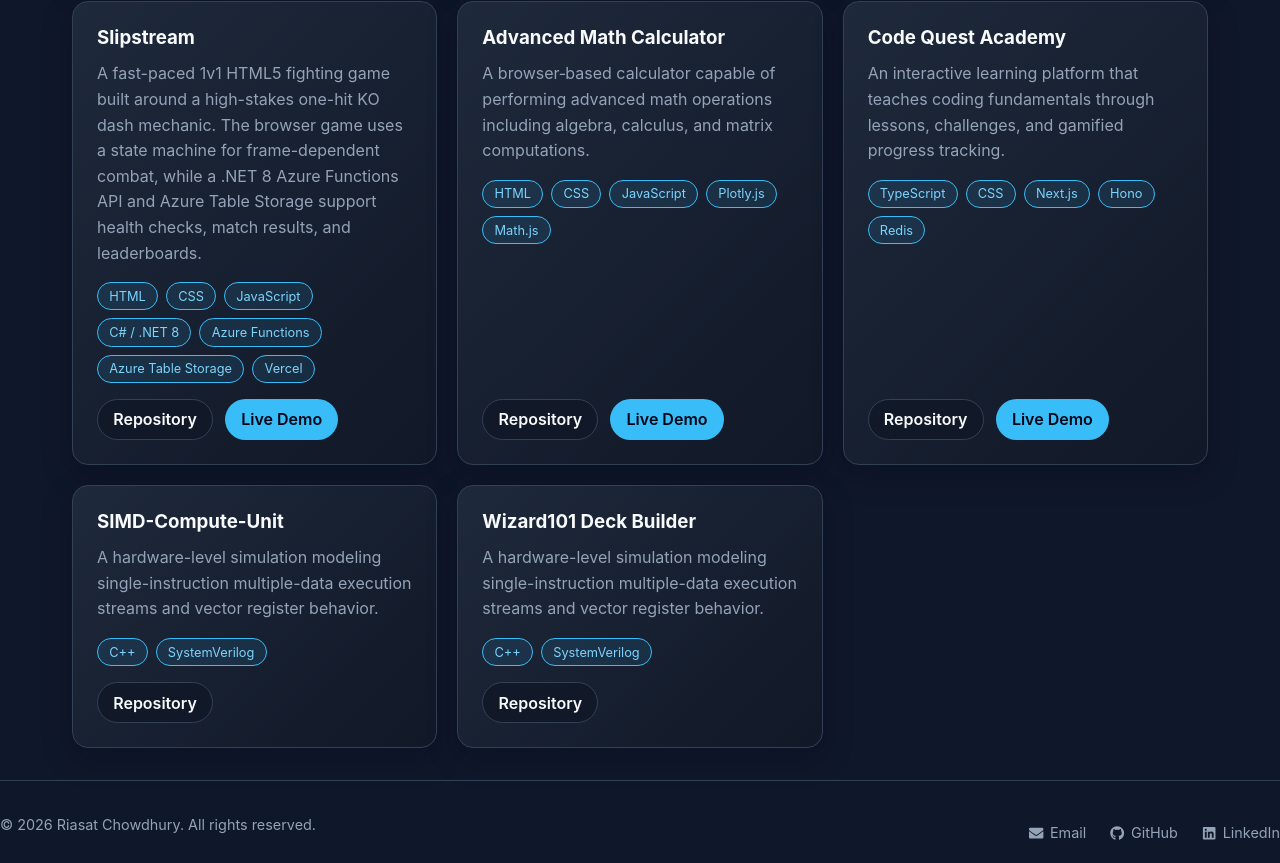
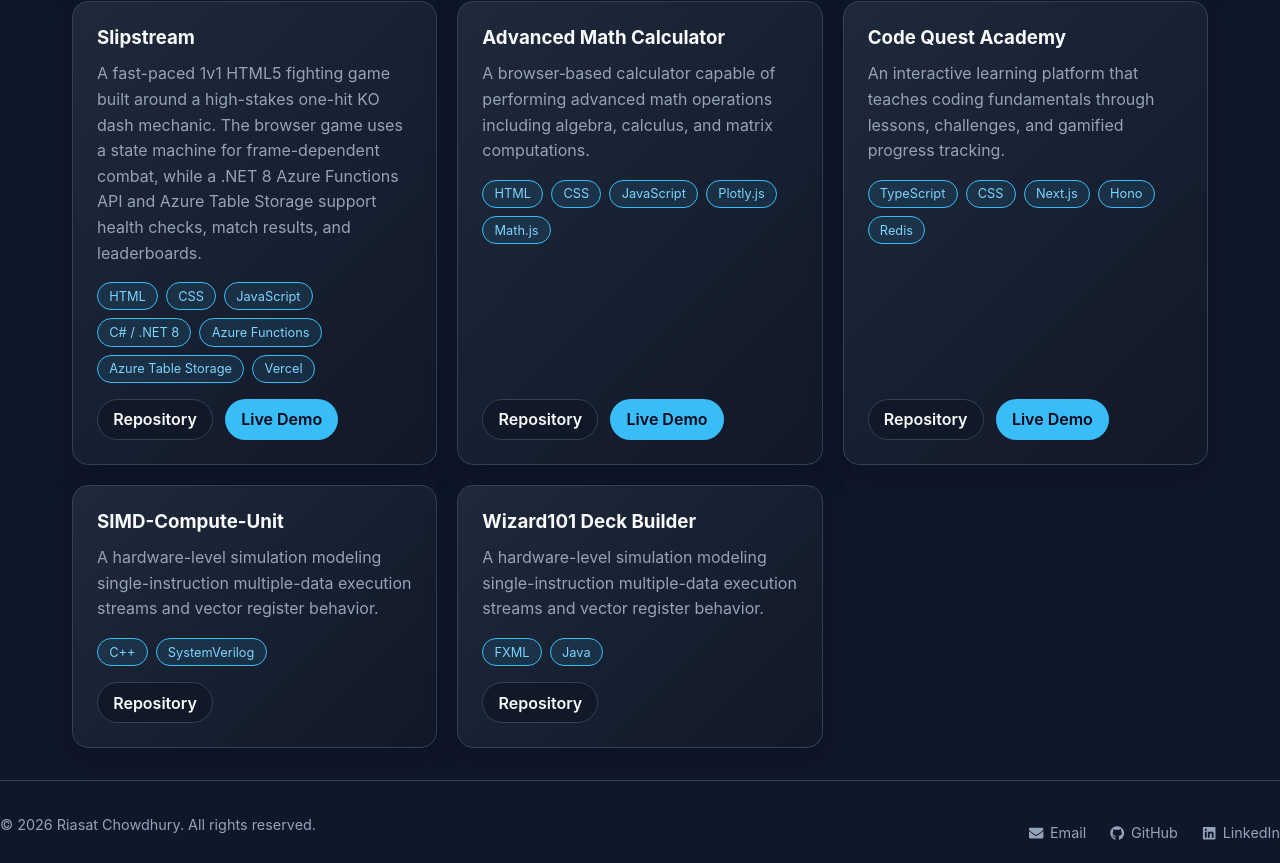
Before and after one commit to rchowd9/personal-portfolio, a React (Vite) app: page /#/projects in a window 1280 px wide. Shown: the part 1379-2242 px from the top of the page. Built offline with nearby package versions, Linux system fonts and the light colour scheme.

Commit message:
called each of the criterions and diagnosed their misses

```diff
--- a/src/pages/Projects.jsx
+++ b/src/pages/Projects.jsx
@@ -100,7 +100,7 @@ export default function Projects() {
       title: "Wizard101 Deck Builder",
       description:
         "A hardware-level simulation modeling single-instruction multiple-data execution streams and vector register behavior.",
-      tech: ["C++", "SystemVerilog"],
+      tech: ["FXML", "Java"],
       repoUrl: "https://github.com/rchowd9/SIMD-Compute-Unit",
     },
   ];
```
